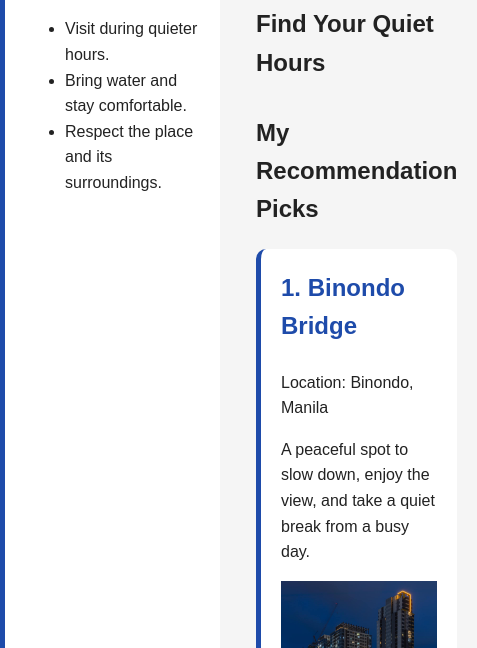
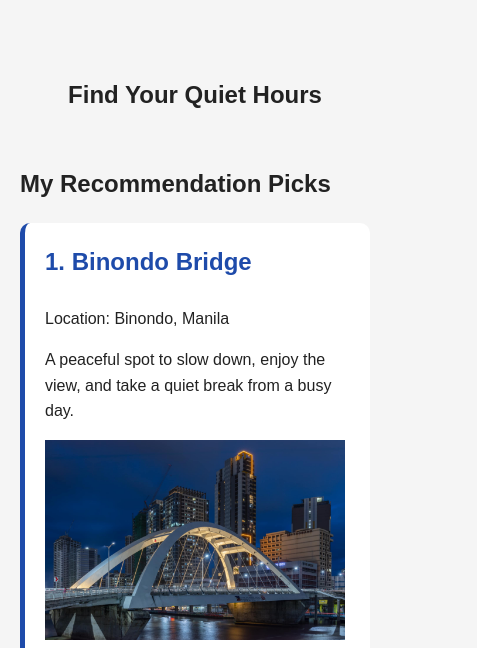
Before and after one commit to jhonmarkdavila/Quite-Hours, a plain HTML site: page index.html in a window 390 px wide. Shown: the part 189-837 px from the top of the page, 477 px wide, since content can reach past the window. Drawn offline with Linux system fonts and the light colour scheme.

Commit message:
Make my Guide Responsive

```diff
--- a/index.html
+++ b/index.html
@@ -1,6 +1,7 @@
 <!DOCTYPE html>
 <html>
 <head>
+    <meta name="viewport" content="width=device-width, initial-scale=1.0">
     <title>Quiet Hours</title>
     <link rel="stylesheet" href="style.css">
 </head>
--- a/style.css
+++ b/style.css
@@ -79,12 +79,23 @@
 
 .page {
     display: grid;
-    grid-template-columns: 220px 1fr;
+    grid-template-columns: 1fr;
     grid-template-areas:
-        "masthead masthead"
-        "side     main"
-        "foot     foot";
+        "masthead"
+        "main"
+        "side"
+        "foot";
     gap: 16px;
+}
+
+@media (min-width: 700px) {
+    .page {
+        grid-template-columns: 220px 1fr;
+        grid-template-areas:
+            "masthead masthead"
+            "side     main"
+            "foot     foot";
+    }
 }
 
 .site-header {
@@ -139,8 +150,7 @@
 
 .place-card img {
     max-width: 100%;
-    height: 180px;
-    object-fit: cover;
+    height: auto;
 }
 
 /* 5. Contact Form */
```
Also changed, not shown: about.html (+1 -0 lines), contact.html (+1 -0 lines), places/baluarte-de-san-diego.html (+1 -0 lines), places/binondo-bridge.html (+1 -0 lines), places/fort-santiago.html (+1 -0 lines).
